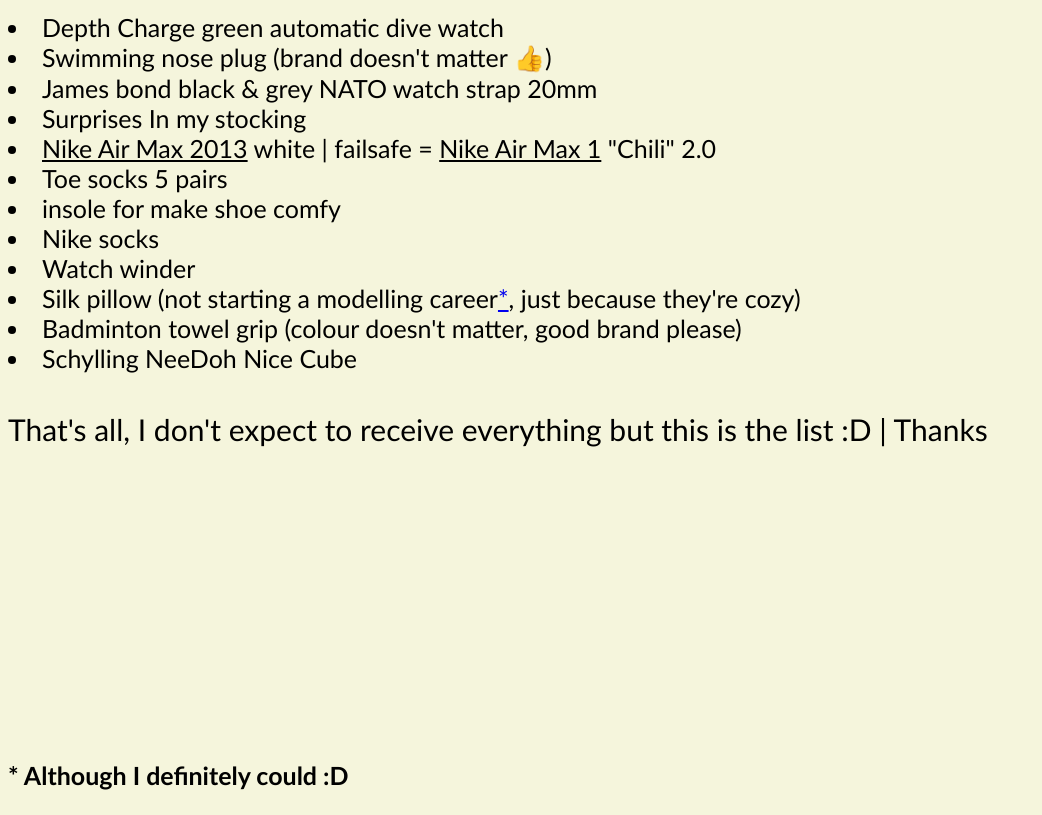
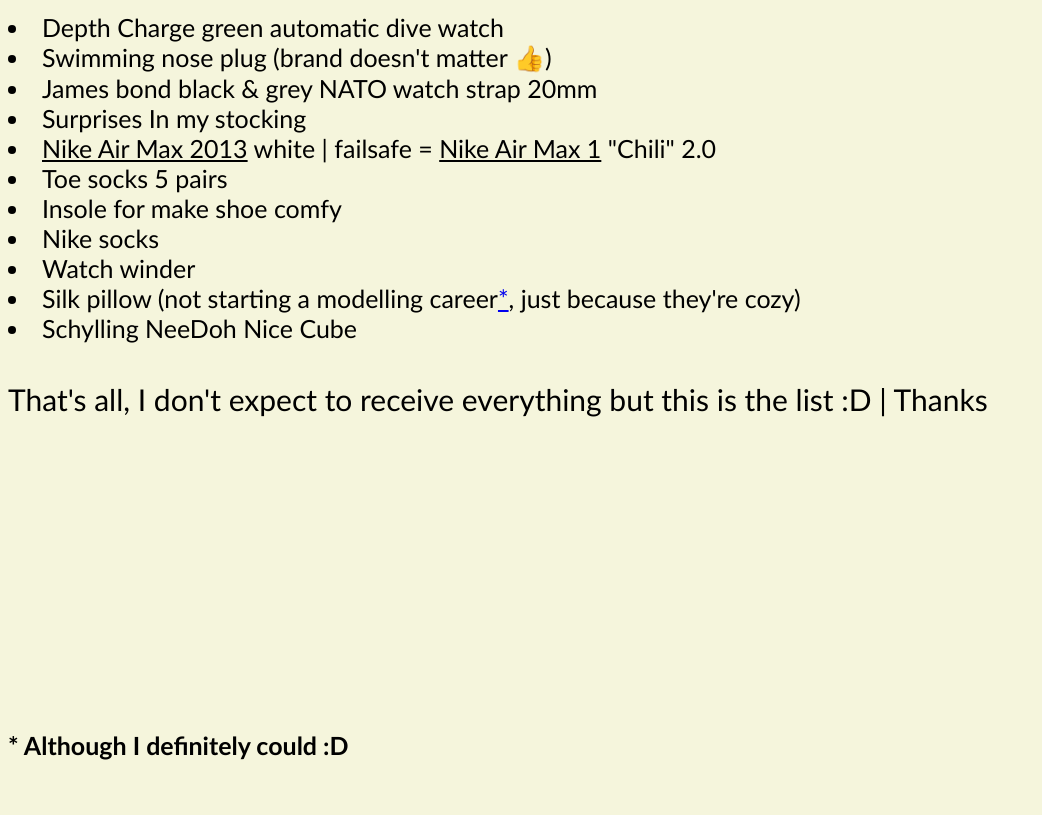
Before and after one commit to Upland-Er/santalist24_, a plain HTML site: page index.html in a window 1280 px wide. Shown: the part 113-928 px from the top of the page, without its empty margins (0-1042 px from the left). After the commit the page ends 898 px from the top, so only its background shows below. Drawn offline with Linux system fonts and the light colour scheme.

Commit message:
Update index.html
No towel grip

```diff
--- a/index.html
+++ b/index.html
@@ -15,11 +15,10 @@
     <li>Surprises In my stocking</li>
     <li><u>Nike Air Max 2013</u> white | failsafe = <u>Nike Air Max 1</u> "Chili" 2.0</li>
     <li>Toe socks 5 pairs</li>
-    <li>insole for make shoe comfy</li>
+    <li>Insole for make shoe comfy</li>
     <li>Nike socks</li>
     <li>Watch winder</li>
     <li>Silk pillow (not starting a modelling career<a href = "#model">*</a>, just because they're cozy)</li>
-    <li>Badminton towel grip (colour doesn't matter, good brand please)</li>
     <li>Schylling NeeDoh Nice Cube</li>
     <br>
     <br>
```
